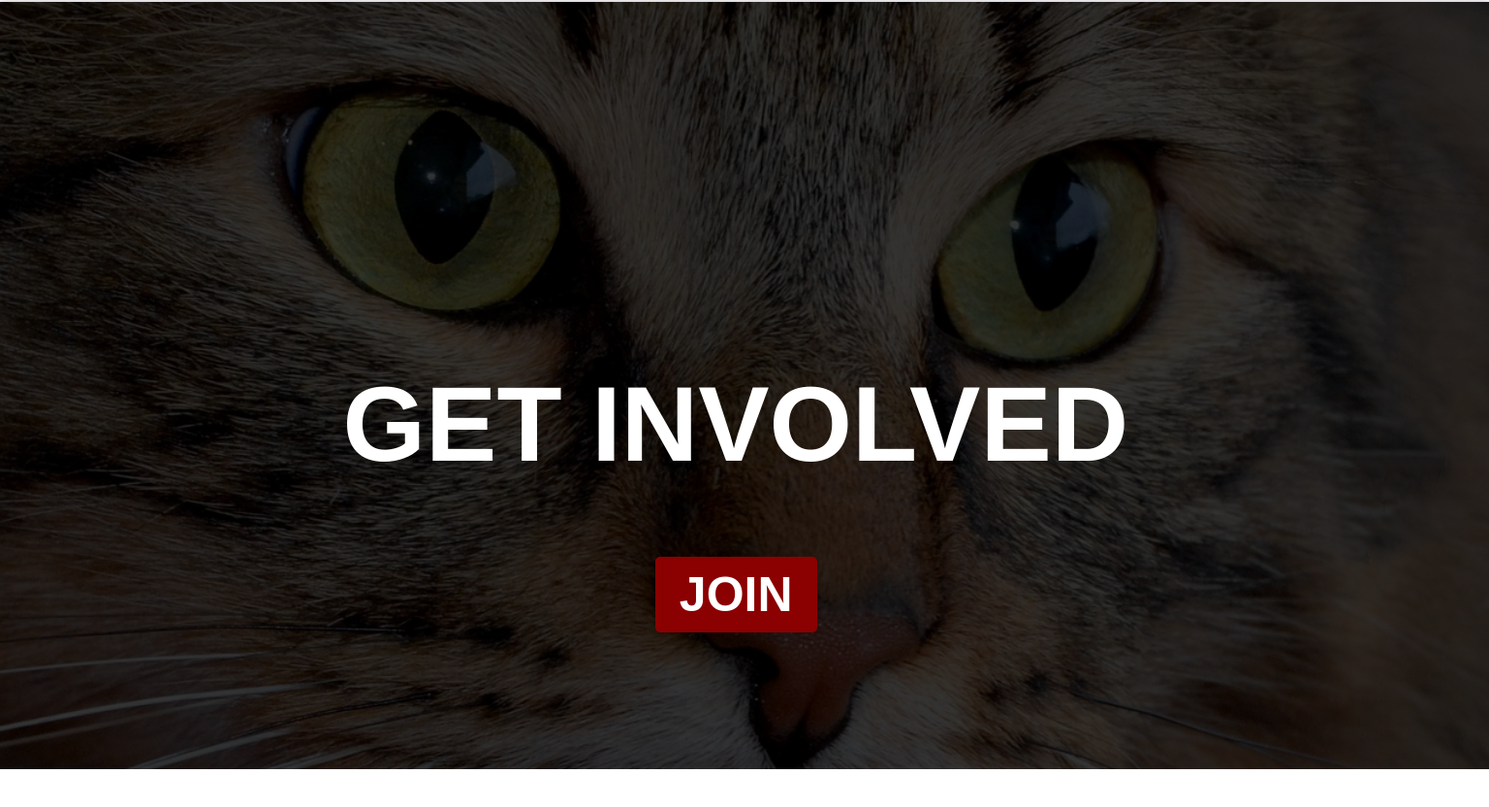
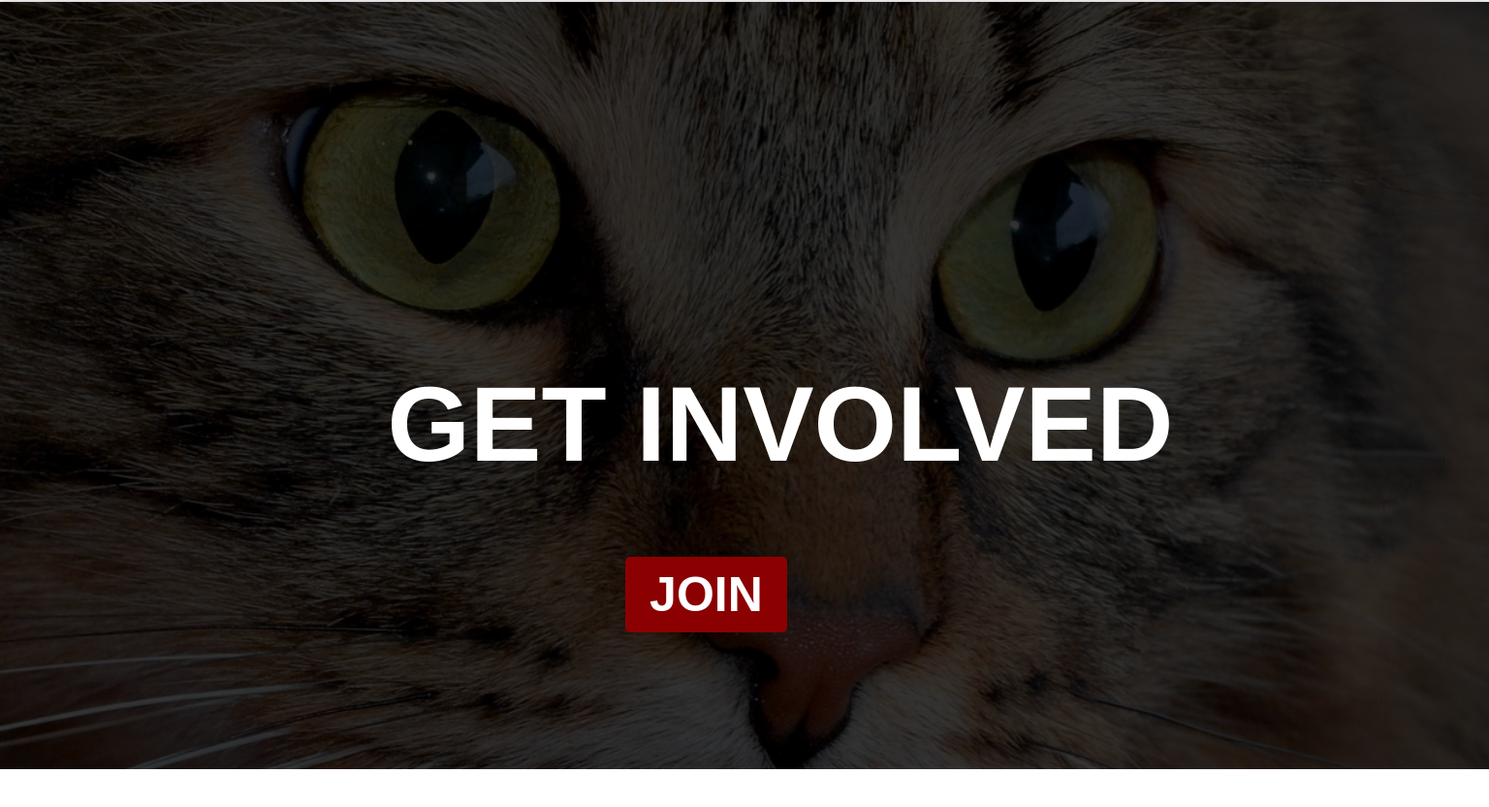
Before and after one commit to ItsMeSoham6508/DECA-site, a plain HTML site: page index.html in a window 1536 px wide. Shown: the part 2304-3136 px from the top of the page at 97% size. Drawn offline with Linux system fonts and the light colour scheme.

Commit message:
Add files via upload

```diff
--- a/style.css
+++ b/style.css
@@ -424,7 +424,7 @@ nav li.decaLogo {
     }
 
     .images-circle {
-        border-radius: 70%;
+        border-radius: 100%;
     }
 
     .wrapper img {
@@ -488,12 +488,25 @@ nav li.decaLogo {
         float: left;
         width: 20%;
         padding: 80px 33px;
-        border-radius: 70%;
+        border-radius: 100%;
     }
 
     .wrapper-section2 h1 {
         text-align: center;
     }
 
+    .CTA-overlay {
+        top: 50%;
+        left: 46%;
+        font-size: 110px;
+    }
+
+    .CTA-button {
+        top: 60%;
+        left: 42%;
+        font-size: 50px;
+
+    }
+}
 
 }
```
